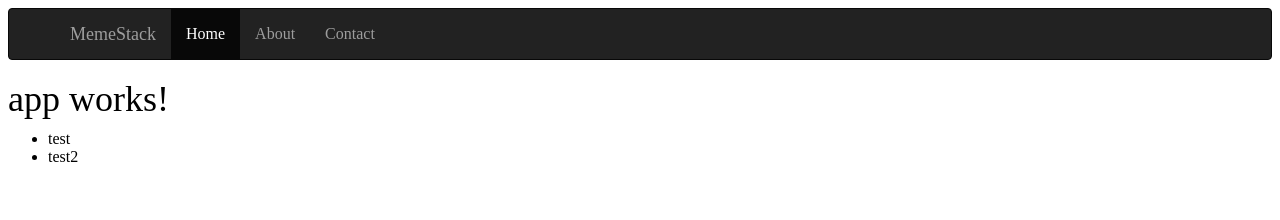
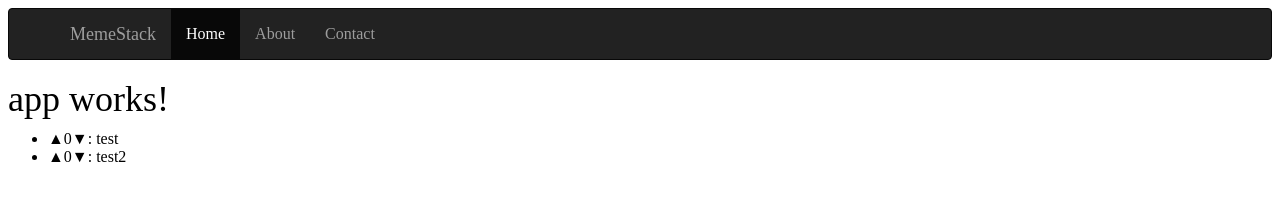
Before and after one commit to marthapid/meme-stack, an Angular app: page / in a window 1280 px wide. Shown: the top 220 px of the page. Built offline with nearby package versions, Linux system fonts and the light colour scheme.

Commit message:
Added voting

```diff
--- a/src/app/app.component.html
+++ b/src/app/app.component.html
@@ -24,5 +24,5 @@
 </h1>
 
 <ul>
-    <li *ngFor="let meme of memes">{{meme.title}}</li>
+    <li *ngFor="let meme of memes"><span (click)="upvote(meme)">▲</span>{{meme.votes}}<span (click)="downvote(meme)">▼</span>: {{meme.title}}</li>
 <ul>
--- a/src/app/app.component.ts
+++ b/src/app/app.component.ts
@@ -3,11 +3,12 @@ import { Component } from '@angular/core';
 export class Meme {
   title: string;
   description: string;
-  url: string;
+  source: string;
+  votes: number;
 }
 const MEMES: Meme[] = [
-  {title: 'test', description: 'descrition text', url: 'www.test.com'},
-  {title: 'test2', description: 'descrition text2', url: 'www.test.com2'}
+  {title: 'test', description: 'descrition text', source: 'www.test.com', votes: 0},
+  {title: 'test2', description: 'descrition text2', source: 'www.test.com2', votes: 0}
 ];
 
 @Component({
@@ -19,4 +20,12 @@ const MEMES: Meme[] = [
 export class AppComponent {
   title = 'app works!';
   memes = MEMES;
+
+
+  upvote(meme: Meme): void {
+    meme.votes++;
+  }
+  downvote(meme: Meme): void {
+    meme.votes--;
+  }
 }
```
